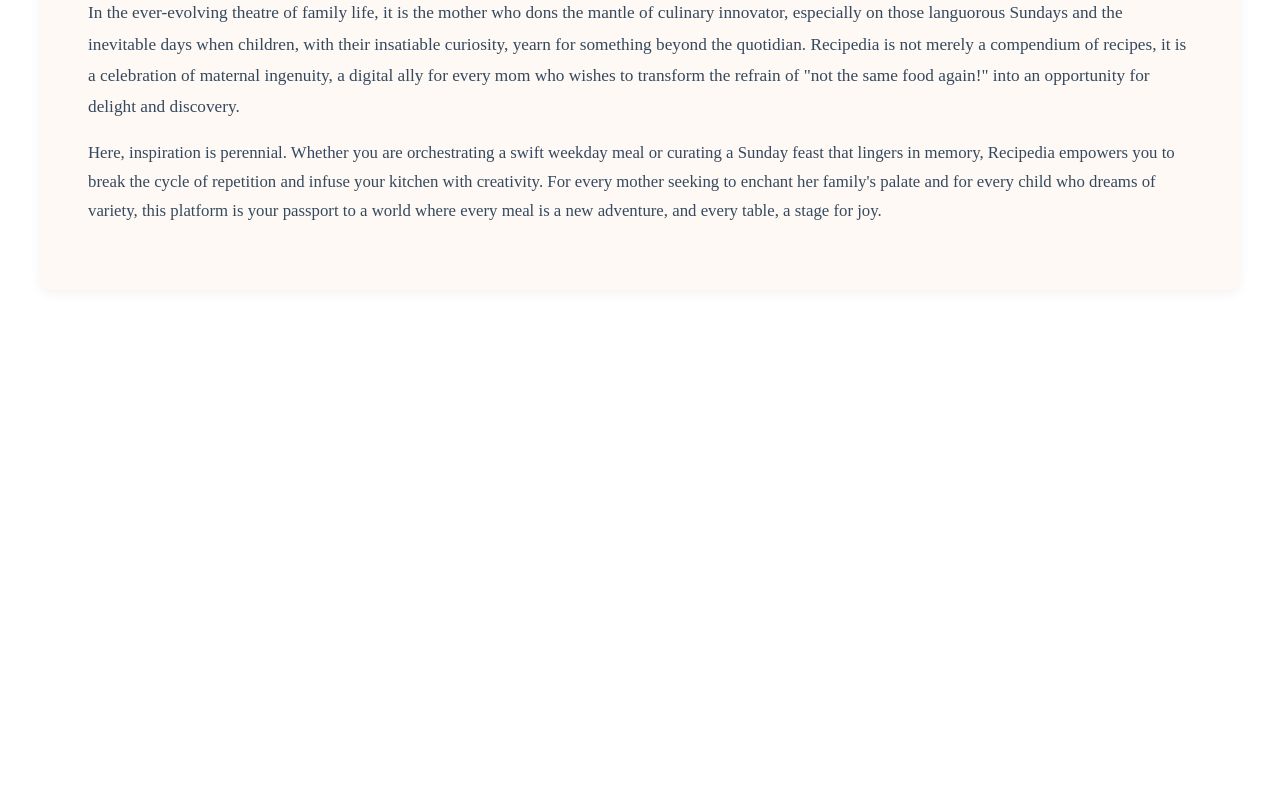
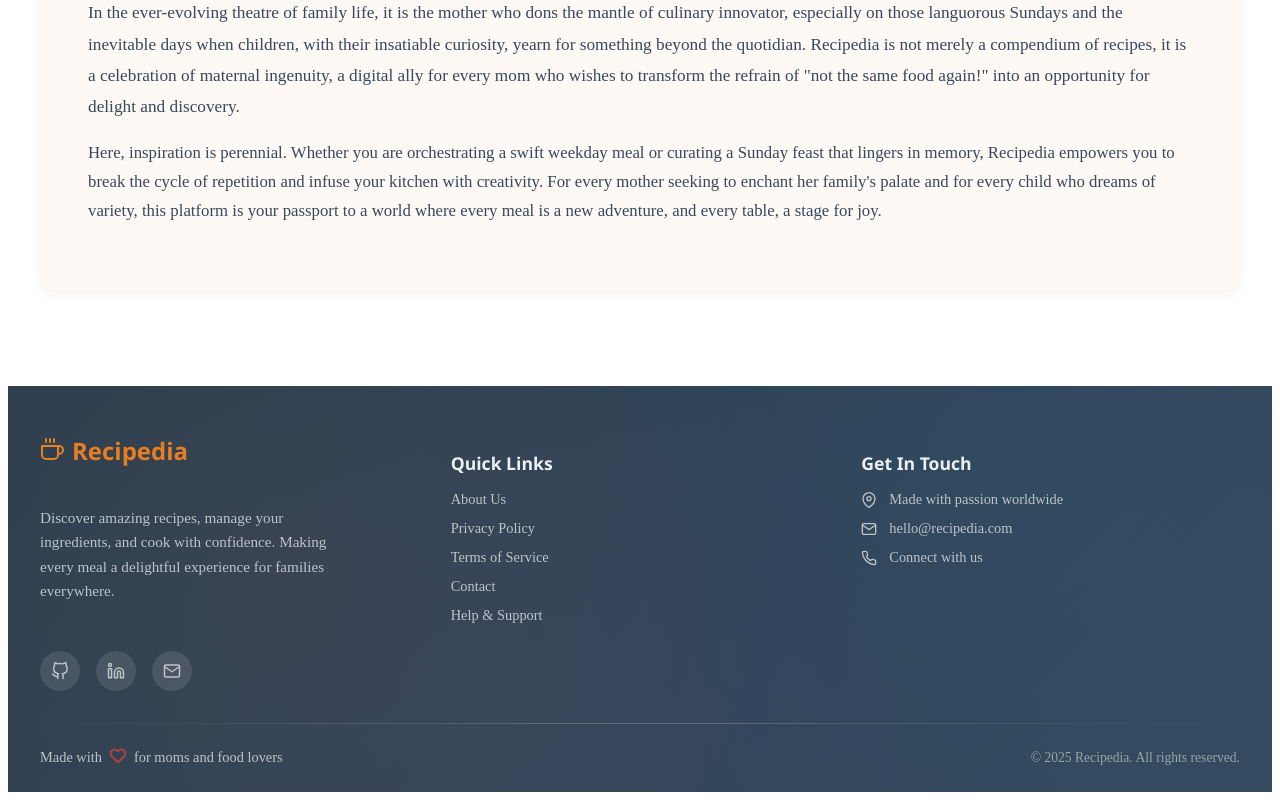
Before and after one commit to Arjun140205/Recipedia, a React (Create React App) app in the folder client/: page / in a window 1280 px wide. Shown: the part 800-1600 px from the top of the page. Before the commit the page ends 1130 px from the top, so only its background shows below. Built offline with nearby package versions, Linux system fonts and the light colour scheme.

Commit message:
style: update Footer component styling and layout

```diff
--- a/client/src/component/Footer.jsx
+++ b/client/src/component/Footer.jsx
@@ -1,68 +1,294 @@
 import React from 'react';
+import { motion } from 'framer-motion';
+import {
+  FiHeart,
+  FiGithub,
+  FiMail,
+  FiLinkedin,
+  FiCoffee,
+  FiMapPin,
+  FiPhone
+} from 'react-icons/fi';
 
+const Footer = () => {
   const footerStyle = {
     width: '100%',
-  background: 'none',
-  borderTop: '1px solid #e67e22',
-  color: '#b9770e',
-  textAlign: 'center',
-  padding: '0.5rem 0 0.3rem 0',
-  fontSize: '0.97rem',
-  fontWeight: 400,
-  letterSpacing: '0.01em',
-  position: 'fixed',
-  left: 0,
-  bottom: 0,
-  zIndex: 100,
-  marginTop: 0,
-  backgroundClip: 'padding-box',
-  boxShadow: 'none',
+    background: 'linear-gradient(135deg, #2c3e50 0%, #34495e 100%)',
+    color: '#ecf0f1',
+    position: 'relative',
+    marginTop: '4rem',
+    overflow: 'hidden',
   };
 
-const heartStyle = {
-  display: 'inline-block',
-  margin: '0 0.2em',
-  fontSize: '1.05em',
-  verticalAlign: 'middle',
-  animation: 'blink-heart 1.2s infinite',
-  filter: 'grayscale(0.2)',
+  const containerStyle = {
+    maxWidth: '1200px',
+    margin: '0 auto',
+    padding: '3rem 1rem 1.5rem',
+    position: 'relative',
+    zIndex: 2,
   };
 
-const copyrightStyle = {
-  display: 'block',
-  color: '#b9770e',
-  fontSize: '0.85rem',
-  marginTop: '0.15rem',
-  opacity: 0.6,
-  letterSpacing: '0.01em',
+  const contentGridStyle = {
+    display: 'grid',
+    gridTemplateColumns: 'repeat(auto-fit, minmax(280px, 1fr))',
+    gap: '2rem',
+    marginBottom: '2rem',
   };
 
-const Footer = () => (
+  const brandSectionStyle = {
+    display: 'flex',
+    flexDirection: 'column',
+    gap: '1rem',
+  };
+
+  const logoStyle = {
+    display: 'flex',
+    alignItems: 'center',
+    gap: '0.5rem',
+    fontSize: '1.5rem',
+    fontWeight: '700',
+    color: '#e67e22',
+    fontFamily: "'Poppins', 'Segoe UI', sans-serif",
+    marginBottom: '0.5rem',
+  };
+
+  const descriptionStyle = {
+    color: '#bdc3c7',
+    lineHeight: '1.6',
+    fontSize: '0.95rem',
+    maxWidth: '300px',
+  };
+
+  const sectionTitleStyle = {
+    fontSize: '1.1rem',
+    fontWeight: '600',
+    color: '#ecf0f1',
+    marginBottom: '1rem',
+    fontFamily: "'Poppins', 'Segoe UI', sans-serif",
+  };
+
+  const linkListStyle = {
+    display: 'flex',
+    flexDirection: 'column',
+    gap: '0.75rem',
+  };
+
+  const linkStyle = {
+    color: '#bdc3c7',
+    textDecoration: 'none',
+    fontSize: '0.9rem',
+    transition: 'all 0.3s ease',
+    cursor: 'pointer',
+  };
+
+  const socialLinksStyle = {
+    display: 'flex',
+    gap: '1rem',
+    marginTop: '1rem',
+  };
+
+  const socialLinkStyle = {
+    display: 'flex',
+    alignItems: 'center',
+    justifyContent: 'center',
+    width: '40px',
+    height: '40px',
+    borderRadius: '50%',
+    background: 'rgba(255, 255, 255, 0.1)',
+    color: '#bdc3c7',
+    transition: 'all 0.3s ease',
+    cursor: 'pointer',
+  };
+
+  const dividerStyle = {
+    height: '1px',
+    background: 'linear-gradient(90deg, transparent, rgba(189, 195, 199, 0.3), transparent)',
+    margin: '2rem 0 1.5rem',
+  };
+
+  const bottomSectionStyle = {
+    display: 'flex',
+    justifyContent: 'space-between',
+    alignItems: 'center',
+    flexWrap: 'wrap',
+    gap: '1rem',
+    fontSize: '0.9rem',
+    color: '#95a5a6',
+  };
+
+  const madeWithLoveStyle = {
+    display: 'flex',
+    alignItems: 'center',
+    gap: '0.5rem',
+    fontSize: '0.9rem',
+    color: '#bdc3c7',
+  };
+
+  const backgroundDecorationStyle = {
+    position: 'absolute',
+    top: 0,
+    left: 0,
+    right: 0,
+    bottom: 0,
+    background: `
+      radial-gradient(circle at 20% 50%, rgba(230, 126, 34, 0.05) 0%, transparent 50%),
+      radial-gradient(circle at 80% 20%, rgba(52, 152, 219, 0.05) 0%, transparent 50%),
+      radial-gradient(circle at 40% 80%, rgba(155, 89, 182, 0.05) 0%, transparent 50%)
+    `,
+    zIndex: 1,
+  };
+
+  const contactInfo = [
+    { icon: FiMapPin, text: 'Made with passion worldwide' },
+    { icon: FiMail, text: 'hello@recipedia.com' },
+    { icon: FiPhone, text: 'Connect with us' },
+  ];
+
+  const quickLinks = [
+    'About Us',
+    'Privacy Policy',
+    'Terms of Service',
+    'Contact',
+    'Help & Support',
+  ];
+
+  return (
     <footer style={footerStyle}>
-    <span style={{fontWeight: 300, letterSpacing: '0.01em'}}>
-      made with
-      <span style={heartStyle} role="img" aria-label="heart">❤️</span>
-      for moms
-    </span>
-    <span style={copyrightStyle}>
-      &copy; {new Date().getFullYear()} Recipe Finder
-    </span>
-    <style>{`
-      @keyframes blink-heart {
-        0%, 100% { opacity: 0.7; }
-        50% { opacity: 1; }
-      }
-      @media (max-width: 700px) {
-        footer {
-          font-size: 0.92rem !important;
-          padding: 0.4rem 0 0.2rem 0 !important;
-        }
-        span[role="img"] {
-          font-size: 1em !important;
-        }
-      }
-    `}</style>
+      <div style={backgroundDecorationStyle}></div>
+
+      <motion.div
+        style={containerStyle}
+        initial={{ opacity: 0, y: 50 }}
+        whileInView={{ opacity: 1, y: 0 }}
+        transition={{ duration: 0.8 }}
+        viewport={{ once: true }}
+      >
+        <div style={contentGridStyle}>
+          {/* Brand Section */}
+          <div style={brandSectionStyle}>
+            <div style={logoStyle}>
+              <FiCoffee size={24} />
+              Recipedia
+            </div>
+            <p style={descriptionStyle}>
+              Discover amazing recipes, manage your ingredients, and cook with confidence.
+              Making every meal a delightful experience for families everywhere.
+            </p>
+            <div style={socialLinksStyle}>
+              <motion.div
+                style={socialLinkStyle}
+                whileHover={{
+                  scale: 1.1,
+                  background: 'rgba(230, 126, 34, 0.2)',
+                  color: '#e67e22'
+                }}
+                whileTap={{ scale: 0.95 }}
+              >
+                <FiGithub size={18} />
+              </motion.div>
+              <motion.div
+                style={socialLinkStyle}
+                whileHover={{
+                  scale: 1.1,
+                  background: 'rgba(52, 152, 219, 0.2)',
+                  color: '#3498db'
+                }}
+                whileTap={{ scale: 0.95 }}
+              >
+                <FiLinkedin size={18} />
+              </motion.div>
+              <motion.div
+                style={socialLinkStyle}
+                whileHover={{
+                  scale: 1.1,
+                  background: 'rgba(231, 76, 60, 0.2)',
+                  color: '#e74c3c'
+                }}
+                whileTap={{ scale: 0.95 }}
+              >
+                <FiMail size={18} />
+              </motion.div>
+            </div>
+          </div>
+
+          {/* Quick Links */}
+          <div>
+            <h3 style={sectionTitleStyle}>Quick Links</h3>
+            <div style={linkListStyle}>
+              {quickLinks.map((link, index) => (
+                <motion.a
+                  key={link}
+                  style={linkStyle}
+                  whileHover={{
+                    color: '#e67e22',
+                    paddingLeft: '0.5rem'
+                  }}
+                  transition={{ duration: 0.2 }}
+                >
+                  {link}
+                </motion.a>
+              ))}
+            </div>
+          </div>
+
+          {/* Contact Info */}
+          <div>
+            <h3 style={sectionTitleStyle}>Get In Touch</h3>
+            <div style={linkListStyle}>
+              {contactInfo.map((item, index) => (
+                <motion.div
+                  key={index}
+                  style={{
+                    display: 'flex',
+                    alignItems: 'center',
+                    gap: '0.75rem',
+                    color: '#bdc3c7',
+                    fontSize: '0.9rem',
+                  }}
+                  whileHover={{ color: '#e67e22' }}
+                  transition={{ duration: 0.2 }}
+                >
+                  <item.icon size={16} />
+                  {item.text}
+                </motion.div>
+              ))}
+            </div>
+          </div>
+        </div>
+
+        <div style={dividerStyle}></div>
+
+        <div style={bottomSectionStyle}>
+          <motion.div
+            style={madeWithLoveStyle}
+            initial={{ opacity: 0 }}
+            whileInView={{ opacity: 1 }}
+            transition={{ delay: 0.3 }}
+          >
+            Made with
+            <motion.div
+              animate={{
+                scale: [1, 1.2, 1],
+                color: ['#e74c3c', '#c0392b', '#e74c3c']
+              }}
+              transition={{
+                duration: 1.5,
+                repeat: Infinity,
+                ease: "easeInOut"
+              }}
+            >
+              <FiHeart size={16} />
+            </motion.div>
+            for moms and food lovers
+          </motion.div>
+
+          <div style={{ color: '#95a5a6', fontSize: '0.85rem' }}>
+            &copy; {new Date().getFullYear()} Recipedia. All rights reserved.
+          </div>
+        </div>
+      </motion.div>
     </footer>
   );
+};
 
 export default Footer;
```
Lines whose indentation alone changed are shown as unchanged.
